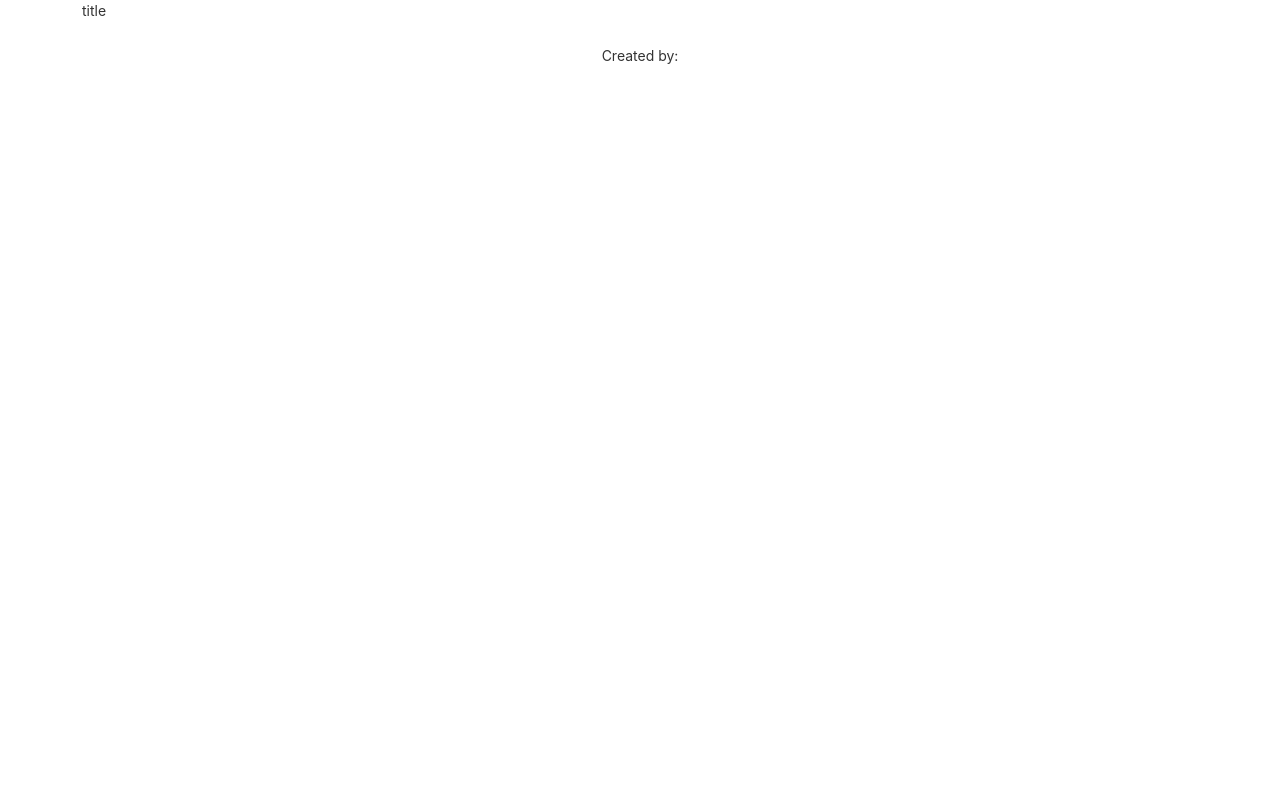
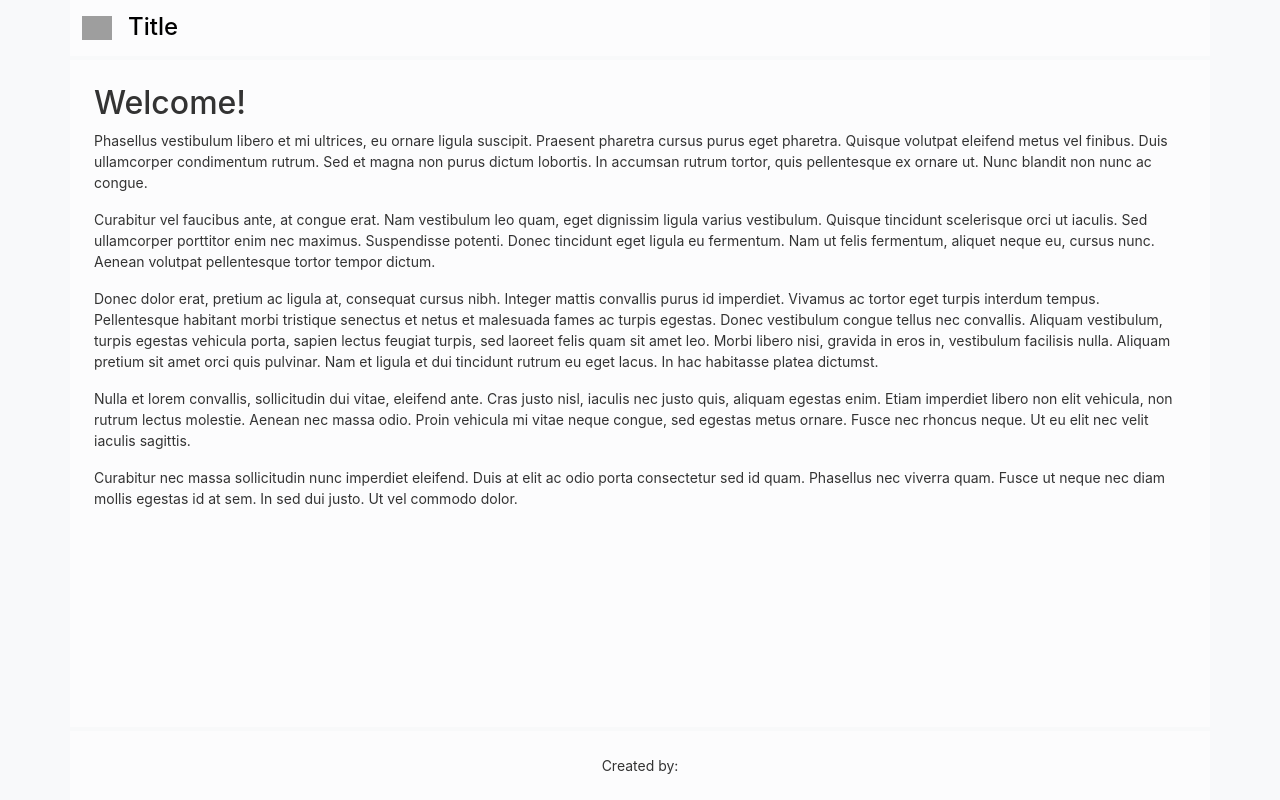
Before and after one commit to krabat1/fszf6, an Angular app: page / in a window 1280 px wide. Built offline with nearby package versions, Linux system fonts and the light colour scheme; grey boxes are pictures that could not be loaded.

Commit message:
creating first component as default component, styling layout

```diff
--- a/src/app/app-routing.module.ts
+++ b/src/app/app-routing.module.ts
@@ -1,7 +1,12 @@
 import { NgModule } from '@angular/core';
 import { RouterModule, Routes } from '@angular/router';
+import { FirstComponent } from './first/first.component';
 
-const routes: Routes = [];
+const routes: Routes = [
+//  {path: '', redirectTo: 'first', pathMatch: 'full'},
+  {path: '',  component: FirstComponent},
+//  {path: 'first', component: FirstComponent},
+];
 
 @NgModule({
   imports: [RouterModule.forRoot(routes)],
--- a/src/app/app.component.html
+++ b/src/app/app.component.html
@@ -9,16 +9,23 @@
     -moz-osx-font-smoothing: grayscale;
   }
 </style>
-<div class="container-fluid">
+<div class="container-fluid px-0 bg-light vh-100">
   <div class="col-12">
-    <div class="container">
+    <div class="container-lg px-0 bg-light-subtle d-flex flex-column justify-items-end vh-100">
       <header>
-        title
+        <nav class="navbar border-bottom border-light border-4">
+          <div class="container-fluid">
+            <a class="navbar-brand" href="#">
+              <img src="https://getbootstrap.com/docs/5.3/assets/brand/bootstrap-logo.svg" alt="Logo" width="30" height="24" class="d-inline-block align-text-top">
+              <h1 class="d-inline h4 ps-3">Title</h1>
+            </a>
+          </div>
+        </nav>
       </header>
-      <main>
+      <main class="p-4 flex-grow-1">
         <router-outlet></router-outlet>
       </main>
-      <footer class="text-center p-4">
+      <footer class="text-center p-4 border-top border-light border-4">
         Created by:
       </footer>
     </div>
--- a/src/app/app.module.ts
+++ b/src/app/app.module.ts
@@ -3,10 +3,12 @@ import { BrowserModule } from '@angular/platform-browser';
 
 import { AppRoutingModule } from './app-routing.module';
 import { AppComponent } from './app.component';
+import { FirstComponent } from './first/first.component';
 
 @NgModule({
   declarations: [
-    AppComponent
+    AppComponent,
+    FirstComponent
   ],
   imports: [
     BrowserModule,
--- /dev/null
+++ b/src/app/first/first.component.css
@@ -0,0 +1 @@
+/*# sourceMappingURL=first.component.css.map */
--- /dev/null
+++ b/src/app/first/first.component.html
@@ -0,0 +1,6 @@
+<h2>Welcome!</h2>
+<p>Phasellus vestibulum libero et mi ultrices, eu ornare ligula suscipit. Praesent pharetra cursus purus eget pharetra. Quisque volutpat eleifend metus vel finibus. Duis ullamcorper condimentum rutrum. Sed et magna non purus dictum lobortis. In accumsan rutrum tortor, quis pellentesque ex ornare ut. Nunc blandit non nunc ac congue.</p>
+<p>Curabitur vel faucibus ante, at congue erat. Nam vestibulum leo quam, eget dignissim ligula varius vestibulum. Quisque tincidunt scelerisque orci ut iaculis. Sed ullamcorper porttitor enim nec maximus. Suspendisse potenti. Donec tincidunt eget ligula eu fermentum. Nam ut felis fermentum, aliquet neque eu, cursus nunc. Aenean volutpat pellentesque tortor tempor dictum.</p>
+<p>Donec dolor erat, pretium ac ligula at, consequat cursus nibh. Integer mattis convallis purus id imperdiet. Vivamus ac tortor eget turpis interdum tempus. Pellentesque habitant morbi tristique senectus et netus et malesuada fames ac turpis egestas. Donec vestibulum congue tellus nec convallis. Aliquam vestibulum, turpis egestas vehicula porta, sapien lectus feugiat turpis, sed laoreet felis quam sit amet leo. Morbi libero nisi, gravida in eros in, vestibulum facilisis nulla. Aliquam pretium sit amet orci quis pulvinar. Nam et ligula et dui tincidunt rutrum eu eget lacus. In hac habitasse platea dictumst.</p>
+<p>Nulla et lorem convallis, sollicitudin dui vitae, eleifend ante. Cras justo nisl, iaculis nec justo quis, aliquam egestas enim. Etiam imperdiet libero non elit vehicula, non rutrum lectus molestie. Aenean nec massa odio. Proin vehicula mi vitae neque congue, sed egestas metus ornare. Fusce nec rhoncus neque. Ut eu elit nec velit iaculis sagittis.</p>
+<p>Curabitur nec massa sollicitudin nunc imperdiet eleifend. Duis at elit ac odio porta consectetur sed id quam. Phasellus nec viverra quam. Fusce ut neque nec diam mollis egestas id at sem. In sed dui justo. Ut vel commodo dolor. </p>
--- a/src/index.html
+++ b/src/index.html
@@ -8,6 +8,6 @@
   <link rel="icon" type="image/x-icon" href="favicon.ico">
 </head>
 <body>
-  <app-root></app-root>
+  <app-root>Loading... app-root</app-root>
 </body>
 </html>
```
Also changed, not shown: src/app/first/first.component.ts (added, +10 -0 lines), src/app/first/first.component.scss (added), 2 other files (tests, documents, lock files or other folders).
